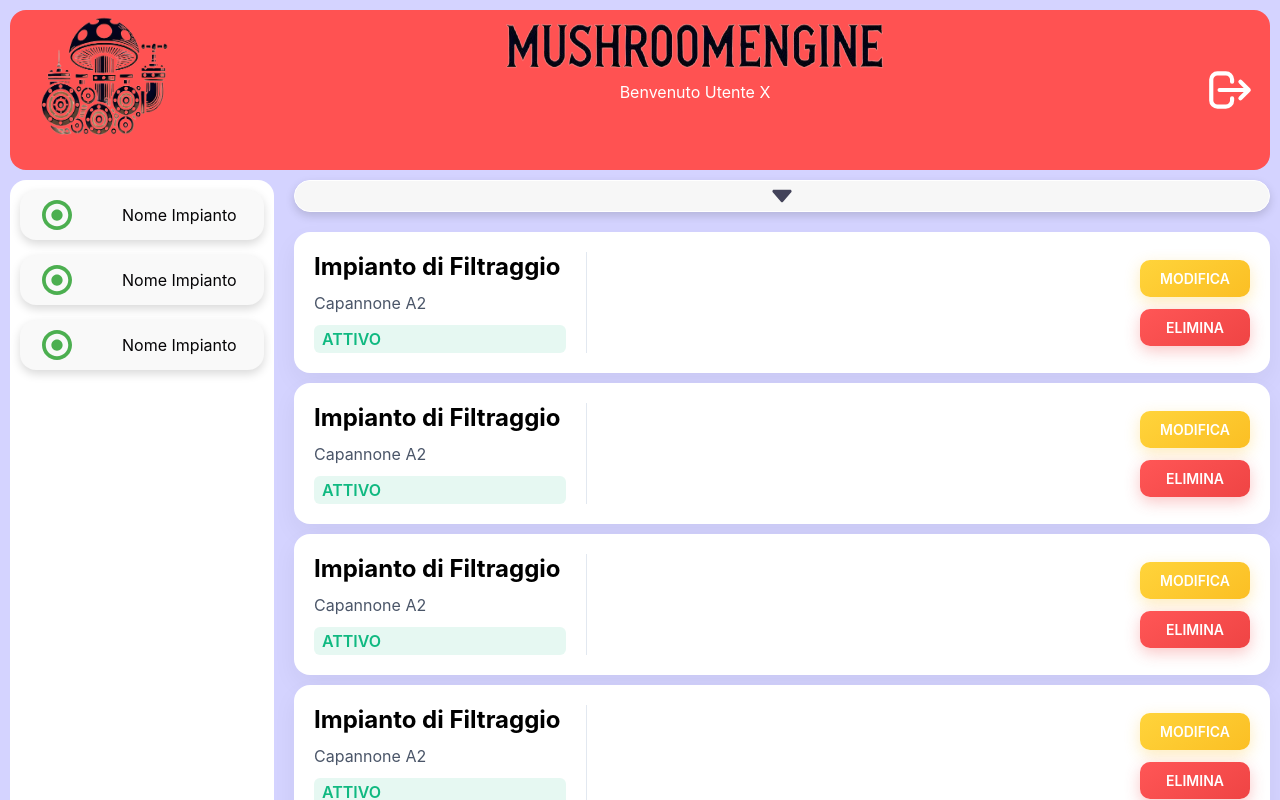
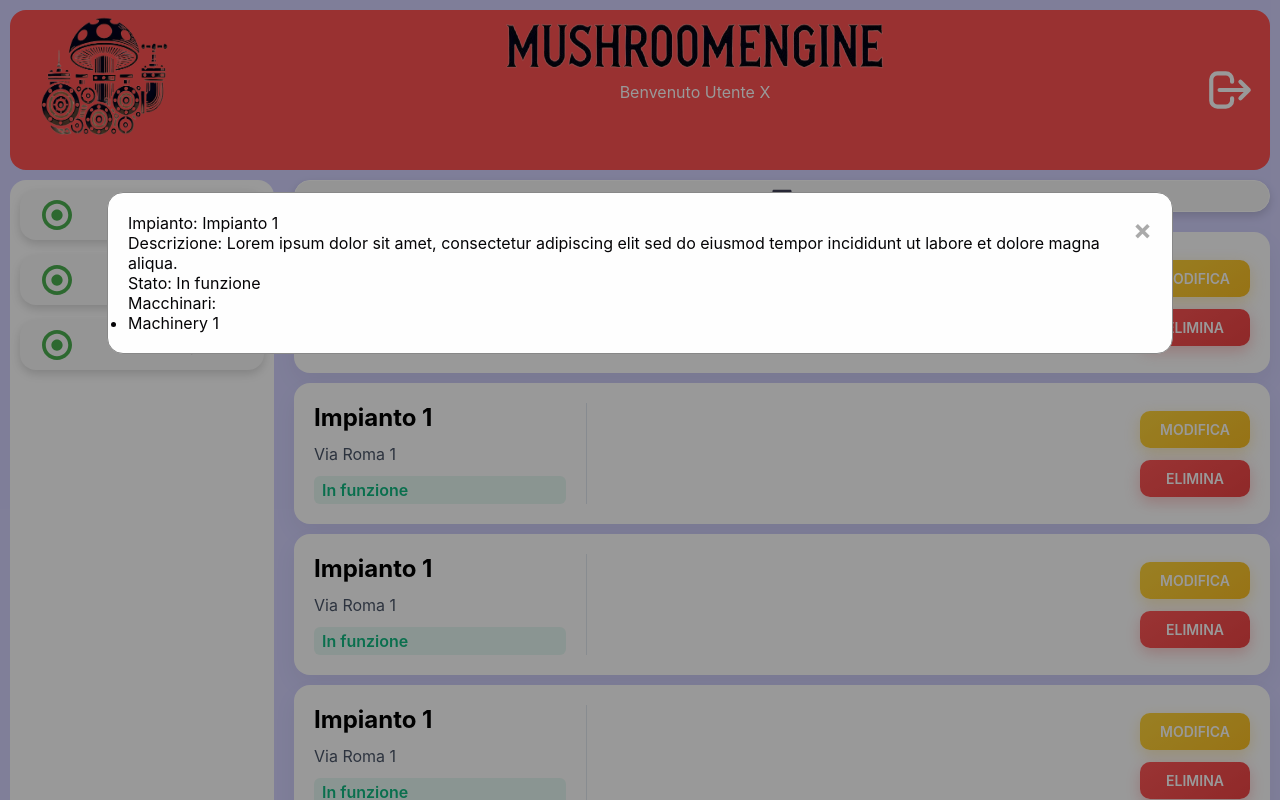
Before and after one commit to DanielKirash/MushroomEngine, a React (Create React App) app: page /dashboard in a window 1280 px wide. Both pictures are taken after a click on the element 782 px from the left and 302 px from the top of the page. Shown: the top 800 px of the page. Built offline with nearby package versions, Linux system fonts and the light colour scheme.

Commit message:
Add modal functionality and plant card enhancements: implement Modal component, update PlantCard to accept props, and integrate modal for displaying plant details

```diff
--- a/package.json
+++ b/package.json
@@ -10,6 +10,8 @@
     "@types/node": "^16.18.119",
     "@types/react": "^18.3.12",
     "@types/react-dom": "^18.3.1",
+    "material": "^0.9.18",
+    "mui": "^0.0.1",
     "react": "^18.3.1",
     "react-dom": "^18.3.1",
     "react-icons": "^5.3.0",
--- /dev/null
+++ b/src/UI/molecules/modal/Modal.tsx
@@ -0,0 +1,21 @@
+import React, { ReactNode } from 'react';
+import './modal.css';
+
+interface ModalProps {
+    show: boolean;
+    handleClose: () => void;
+    children: ReactNode;
+}
+
+const Modal: React.FC<ModalProps> = ({ show, handleClose, children }) => {
+    return (
+        <div className={`modal ${show ? 'show' : ''}`}>
+            <div className="modal-content">
+                <span className="close" onClick={handleClose}>&times;</span>
+                {children}
+            </div>
+        </div>
+    );
+};
+
+export default Modal;
--- /dev/null
+++ b/src/UI/molecules/modal/modal.css
@@ -0,0 +1,43 @@
+.modal {
+    display: none;
+    position: fixed;
+    z-index: 1;
+    left: 0;
+    top: 0;
+    width: 100%;
+    height: 100%;
+    overflow: auto;
+    background-color: rgb(0,0,0);
+    background-color: rgba(0,0,0,0.4);
+    transition: display 0.3s ease-in-out;
+}
+
+.modal.show {
+    display: block;
+
+}
+
+.modal-content {
+    background-color: #fefefe;
+    margin: 15% auto;
+    padding: 20px;
+    border: 1px solid #888;
+    border-radius: 16px;
+    width: 80%;
+}
+
+.close {
+    display: flex;
+    align-self: flex-start;
+    color: #aaa;
+    float: right;
+    font-size: 28px;
+    font-weight: bold;
+}
+
+.close:hover,
+.close:focus {
+    color: black;
+    text-decoration: none;
+    cursor: pointer;
+}
--- /dev/null
+++ b/src/UI/molecules/modal/modalContent/ModalContentMachinary.tsx
@@ -0,0 +1,21 @@
+import { PlantType } from "../../../../types/PlantType"
+
+const ModalContentMachinary = (plant: PlantType) => {
+
+    return(
+        <div>
+            <h1>Impianto: {plant.name}</h1>
+            <h2>Descrizione: {plant.description}</h2>
+            <h2>Stato: {plant.status}</h2>
+            <h1>Macchinari:</h1>
+            <ul>
+                {plant.machinary?.map((machinaryItem, index) => (
+                    <li key={index}>{machinaryItem.name}</li>
+                ))}
+            </ul>
+        </div>
+
+    )
+}
+
+export default ModalContentMachinary
--- a/src/UI/molecules/plantCard/PlantCard.tsx
+++ b/src/UI/molecules/plantCard/PlantCard.tsx
@@ -1,20 +1,22 @@
+import { useState } from 'react';
+import { PlantType } from '../../../types/PlantType';
 import ButtonCrud from '../../atoms/buttons/ButtonCrud';
+import Modal from '../modal/Modal';
 import './plantcard.css';
 
-const PlantCard = () => {
+const PlantCard = (plant: PlantType) => {
+
 
     return (
         <div className="plantCardContainer">
             <div className="plantInfo">
-                <div className="plantName">Impianto di Filtraggio</div>
-                <div className="plantPosition">Capannone A2</div>
-                <div className="plantStatus">ATTIVO</div>
+                <div className="plantName">{plant.name}</div>
+                <div className="plantPosition">{plant.location}</div>
+                <div className="plantStatus">{plant.status}</div>
             </div>
             <div className="plantDescription">
                 <p>
-                    Lorem ipsum dolor sit amet, consectetur adipiscing elit. Donec
-                    volutpat semper purus, aliquam tincidunt nisi ornare eget. Aenean
-                    efficitur eu mauris at euismod.
+                    {plant.description}
                 </p>
             </div>
             <div className="plantButton">
--- a/src/UI/molecules/plantCard/plantcard.css
+++ b/src/UI/molecules/plantCard/plantcard.css
@@ -7,7 +7,7 @@
     align-items: center;
     gap: 24px;
     padding: 20px;
-    background-color: #ffffff;
+    background-color: var(--card-background);
     border-radius: 16px;
     box-shadow: 0 10px 25px rgba(0, 0, 0, 0.05);
     transition: all 0.3s ease;
--- a/src/UI/organisms/mainSection/MainSection.tsx
+++ b/src/UI/organisms/mainSection/MainSection.tsx
@@ -1,19 +1,61 @@
+import { useState } from 'react';
 import BarraRicerca from '../../molecules/barraRicerca/BarraRicerca';
+import Modal from '../../molecules/modal/Modal';
 import PlantCard from '../../molecules/plantCard/PlantCard';
 import './main-section.css'
+import { PlantType } from '../../../types/PlantType';
+import ModalContentMachinary from '../../molecules/modal/modalContent/ModalContentMachinary';
+
 
 
 const MainSection = () => {
+    const [showModal, setShowModal] = useState(false);
+    const [selectedPlant, setSelectedPlant] = useState<PlantType | null>(null)
+
+    const handleCloseModal = () => {
+        setShowModal(false);
+    }
+
+    const handleCardClick = (plant :PlantType) => {
+        setSelectedPlant(plant);
+        setShowModal(true);
+    }
+
+
+    //TODO: Fetch the data from the server
+    const plantasda = {
+        id: 1,
+        name: 'Impianto 1',
+        location: 'Via Roma 1',
+        status: 'In funzione',
+        description: 'Lorem ipsum dolor sit amet, consectetur adipiscing elit sed do eiusmod tempor incididunt ut labore et dolore magna aliqua.',
+        machinary: [
+            { plant_id: '1', name: 'Machinery 1' , type: 'Type 1', status: 'In funzione'},
+        ]
+    }
+
     return (
         <section className="main-section">
             <BarraRicerca></BarraRicerca>
+            <Modal show={showModal} handleClose={handleCloseModal}>
+                <ModalContentMachinary {...plantasda}/>
+            </Modal>
             <div className='plantContainer'>
                 {/* Render all the elemetns from the fetch TODO */}
-                <PlantCard></PlantCard>
-                <PlantCard></PlantCard>
-                <PlantCard></PlantCard>
-                <PlantCard></PlantCard>
-                <PlantCard></PlantCard>
+                {/* Requires a map for each plantCard so the Modal can safely use the data*/}
+                <div onClick={() => handleCardClick(plantasda)}>
+                <PlantCard {...plantasda}></PlantCard>
+                </div>
+
+
+
+
+
+
+                <PlantCard id = {3} name={plantasda.name} location={plantasda.location} status={plantasda.status} description={plantasda.description}></PlantCard>
+                <PlantCard id = {4} name={plantasda.name} location={plantasda.location} status={plantasda.status} description={plantasda.description}></PlantCard>
+                <PlantCard id = {5} name={plantasda.name} location={plantasda.location} status={plantasda.status} description={plantasda.description}></PlantCard>
+
             </div>
         </section>
     )
--- /dev/null
+++ b/src/types/MachinaryType.ts
@@ -0,0 +1,6 @@
+export type MachinaryType = {
+    plant_id: string,
+    name: string,
+    type: string,
+    status:string
+}
--- /dev/null
+++ b/src/types/PlantType.ts
@@ -0,0 +1,10 @@
+import { MachinaryType } from "./MachinaryType";
+
+export type PlantType = {
+    id: number;
+    name: string;
+    location: string;
+    description: string;
+    status: string;
+    machinary?: MachinaryType[];
+}
```
Also changed, not shown: src/UI/molecules/modal/modalContent/modalcontentmachinary.css (added), 1 other file (tests, documents, lock files or other folders).
